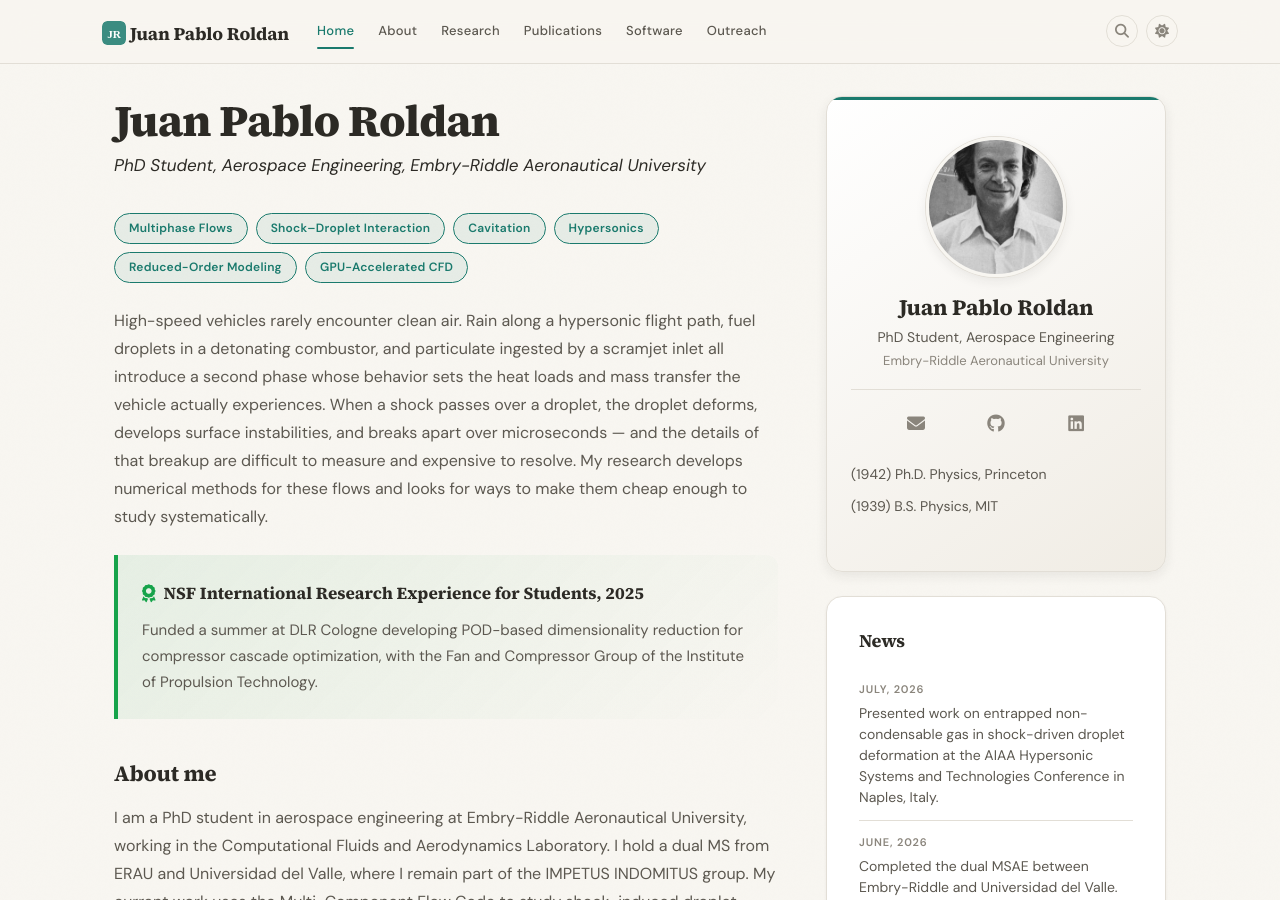
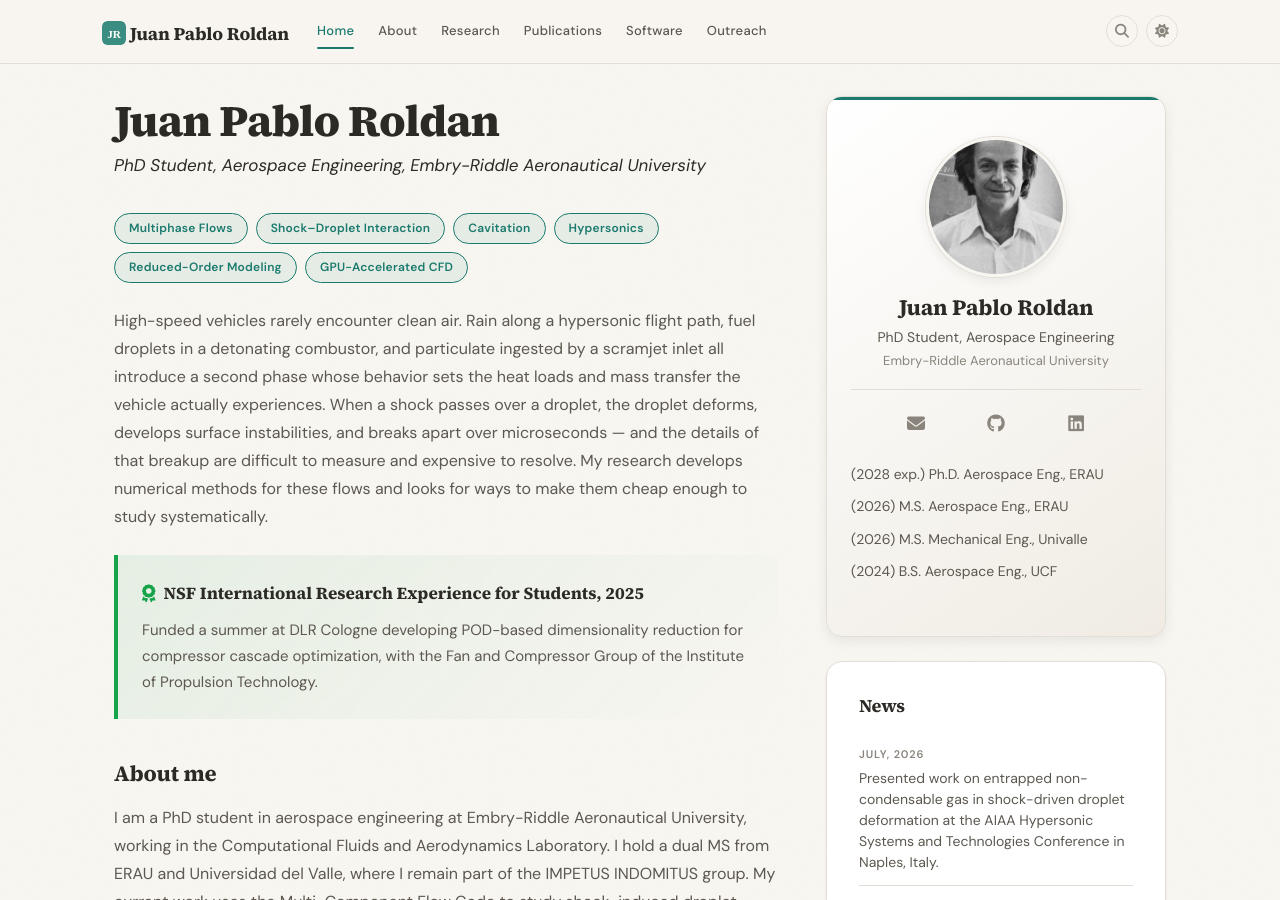
Before and after one commit to JuanPabloRoldan/JuanPabloRoldan.github.io, a Jekyll site: the page built from _pages/home.md, in a window 1280 px wide and 900 px high. Built offline with Jekyll 4.4.1, drawn with Linux system fonts in a browser that asks for light colours; a style sheet for code colours, icons or effects is not loaded.

Commit message:
Update education details in pi.yml

```diff
--- a/_data/pi.yml
+++ b/_data/pi.yml
@@ -1,11 +1,13 @@
 # Optional: detailed education and bio for the About page.
 # Basic info (name, photo, links) now lives in _config.yml.
 # Delete this file if you only need the basics.
-
-# EXAMPLE -- replace or delete
 - education:
-    - "(1942) Ph.D. Physics, Princeton University"
-    - "(1939) B.S. Physics, Massachusetts Institute of Technology"
+    - "(In Progress) Ph.D. Aerospace Engineering, Embry-Riddle Aeronautical University"
+    - "(2026) M.S. Aerospace Engineering, Embry-Riddle Aeronautical University"
+    - "(2026) M.S. Mechanical Engineering with Emphasis in Aerospace, Universidad del Valle"
+    - "(2024) B.S. Aerospace Engineering, Minor in Computer Science, University of Central Florida"
   educationshort:
-    - "(1942) Ph.D. Physics, Princeton"
-    - "(1939) B.S. Physics, MIT"
+    - "(2028 exp.) Ph.D. Aerospace Eng., ERAU"
+    - "(2026) M.S. Aerospace Eng., ERAU"
+    - "(2026) M.S. Mechanical Eng., Univalle"
+    - "(2024) B.S. Aerospace Eng., UCF"
```
